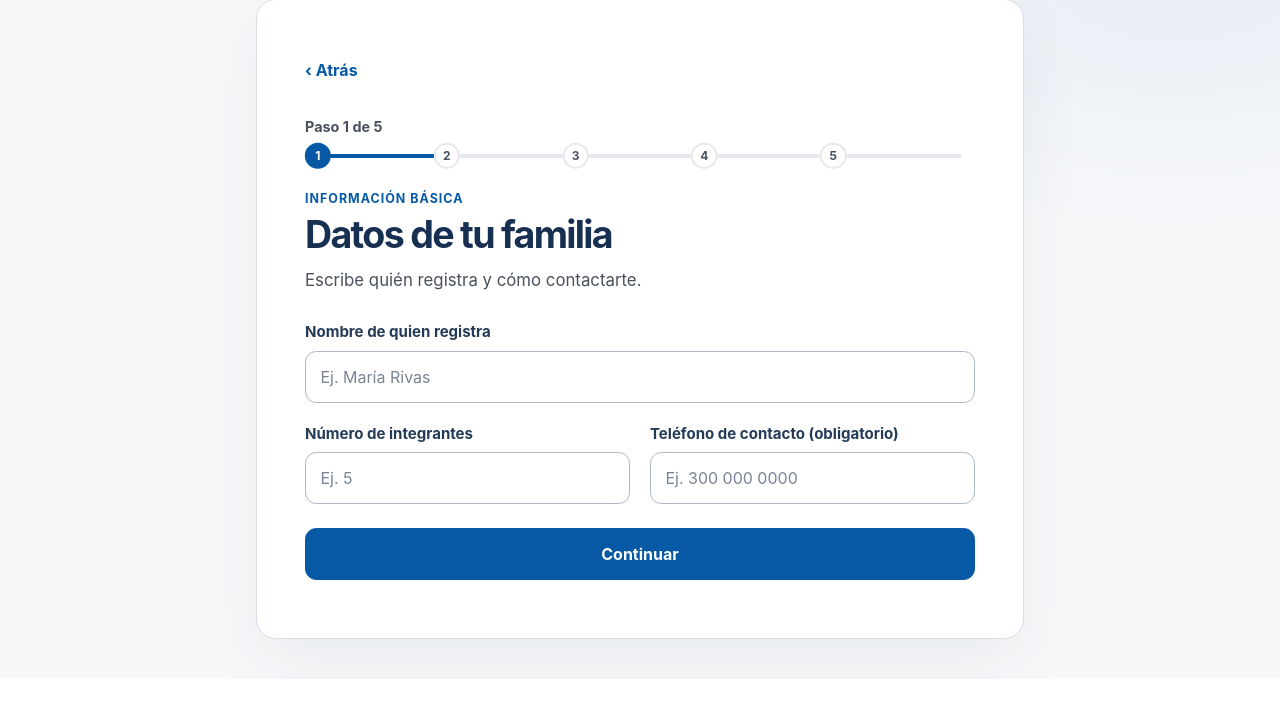
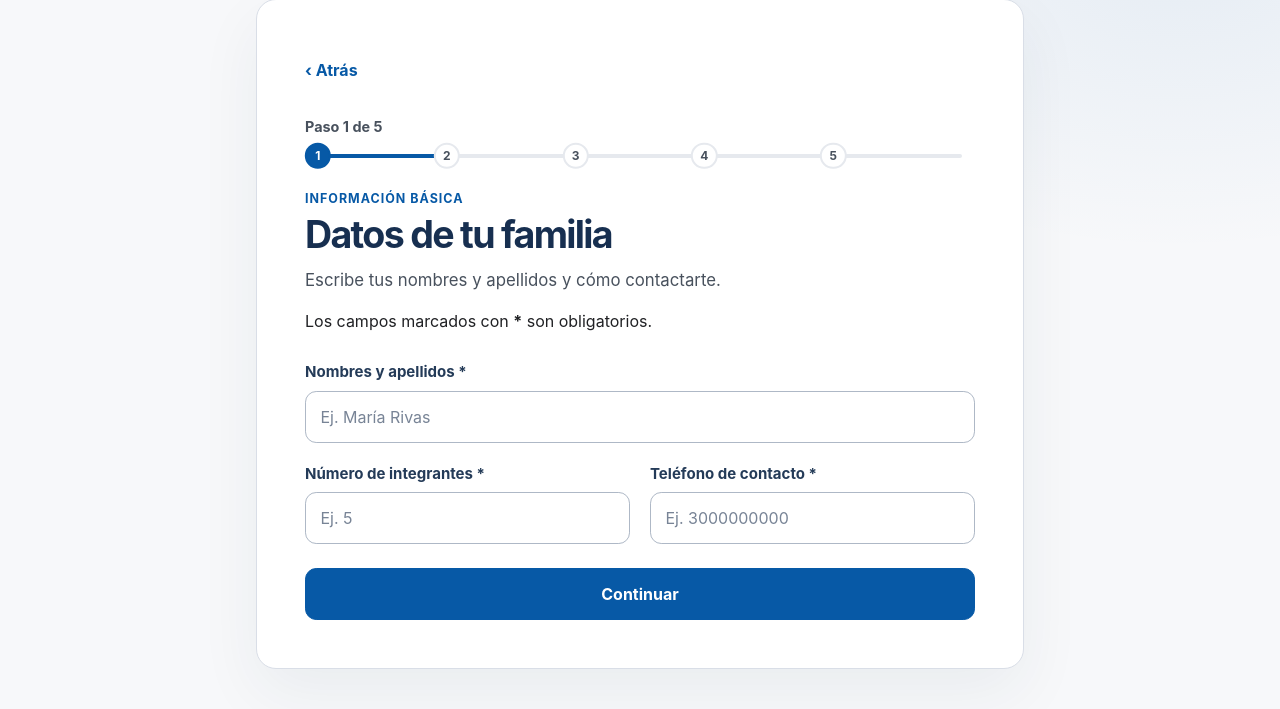
Before and after one commit to l-Zamas/SIRAB, a Spring app: template src/main/resources/templates/familia/datos-familia.html in a window 1280 px wide. Shown: the part 121-830 px from the top of the page. Before the commit the page ends 798 px from the top, so only its background shows below. Run offline with Thymeleaf, Linux system fonts and the light colour scheme; the template is opened without the code that fills it, so the values that code supplies are empty; some of the project's set-up classes (security, data sources, template engines, error pages and the like) are left out, and stand-ins take their place.

Commit message:
feat: reforzar validaciones del registro ciudadano
Co-authored-by: Copilot <223556219+Copilot@users.noreply.github.com>

```diff
--- a/src/main/java/com/sirab/registro/web/DatosFamiliaForm.java
+++ b/src/main/java/com/sirab/registro/web/DatosFamiliaForm.java
@@ -4,10 +4,11 @@ import jakarta.validation.constraints.Min;
 import jakarta.validation.constraints.NotBlank;
 import jakarta.validation.constraints.NotNull;
 import jakarta.validation.constraints.Size;
+import jakarta.validation.constraints.Pattern;
 
 public class DatosFamiliaForm {
 
-    @NotBlank(message = "Ingresa el nombre de quien registra.")
+    @NotBlank(message = "Ingresa tus nombres y apellidos.")
     @Size(max = 120, message = "El nombre no puede superar 120 caracteres.")
     private String nombreRegistrante;
 
@@ -16,7 +17,8 @@ public class DatosFamiliaForm {
     private Integer numeroIntegrantes;
 
     @NotBlank(message = "Ingresa un teléfono de contacto.")
-    @Size(max = 100, message = "El teléfono no puede superar 100 caracteres.")
+    @Pattern(regexp = "\\d{10}", message = "El teléfono debe contener exactamente 10 dígitos.")
+    @Size(max = 10, message = "El teléfono debe contener exactamente 10 dígitos.")
     private String telefonoContacto;
 
     public String getNombreRegistrante() {
--- a/src/main/java/com/sirab/registro/web/UbicacionForm.java
+++ b/src/main/java/com/sirab/registro/web/UbicacionForm.java
@@ -2,6 +2,7 @@ package com.sirab.registro.web;
 
 import jakarta.validation.constraints.NotBlank;
 import jakarta.validation.constraints.Size;
+import jakarta.validation.constraints.AssertTrue;
 
 public class UbicacionForm {
 
@@ -12,6 +13,11 @@ public class UbicacionForm {
     @NotBlank(message = "Ingresa la dirección.")
     @Size(max = 255, message = "La dirección no puede superar 255 caracteres.")
     private String direccion;
+
+    @AssertTrue(message = "Ingresa una dirección con letras y contenido significativo.")
+    public boolean isDireccionSignificativa() {
+        return direccion != null && direccion.trim().matches(".*[A-Za-zÁÉÍÓÚáéíóúÑñ].*");
+    }
 
     @Size(max = 255, message = "El punto de referencia no puede superar 255 caracteres.")
     private String direccionReferencia;
--- a/src/main/resources/templates/familia/datos-familia.html
+++ b/src/main/resources/templates/familia/datos-familia.html
@@ -14,10 +14,11 @@
     <div th:replace="~{familia/fragmentos-registro :: progreso(1)}"></div>
     <p class="registro-etiqueta">Información básica</p>
     <h1>Datos de tu familia</h1>
-    <p class="registro-introduccion">Escribe quién registra y cómo contactarte.</p>
+    <p class="registro-introduccion">Escribe tus nombres y apellidos y cómo contactarte.</p>
+    <p class="campo-obligatorio">Los campos marcados con <strong>*</strong> son obligatorios.</p>
     <form class="registro-formulario registro-datos" th:action="@{/familia/registro/datos}" th:object="${datosFamiliaForm}" method="post">
         <div class="campo">
-            <label for="nombreRegistrante">Nombre de quien registra</label>
+            <label for="nombreRegistrante">Nombres y apellidos *</label>
             <input id="nombreRegistrante" type="text" th:field="*{nombreRegistrante}" maxlength="120"
                    autocomplete="name" placeholder="Ej. María Rivas" required
                    th:attr="aria-invalid=${#fields.hasErrors('nombreRegistrante')},
@@ -26,7 +27,7 @@
                th:if="${#fields.hasErrors('nombreRegistrante')}" th:errors="*{nombreRegistrante}"></p>
         </div>
         <div class="campo">
-            <label for="numeroIntegrantes">Número de integrantes</label>
+            <label for="numeroIntegrantes">Número de integrantes *</label>
             <input id="numeroIntegrantes" type="number" th:field="*{numeroIntegrantes}" min="1"
                    placeholder="Ej. 5" required
                    th:attr="aria-invalid=${#fields.hasErrors('numeroIntegrantes')},
@@ -35,16 +36,29 @@
                th:if="${#fields.hasErrors('numeroIntegrantes')}" th:errors="*{numeroIntegrantes}"></p>
         </div>
         <div class="campo">
-            <label for="telefonoContacto">Teléfono de contacto (obligatorio)</label>
-            <input id="telefonoContacto" type="tel" th:field="*{telefonoContacto}" maxlength="100"
-                   autocomplete="tel" placeholder="Ej. 300 000 0000" required
+            <label for="telefonoContacto">Teléfono de contacto *</label>
+            <input id="telefonoContacto" type="tel" th:field="*{telefonoContacto}" maxlength="10"
+                   inputmode="numeric" pattern="[0-9]{10}" autocomplete="tel" placeholder="Ej. 3000000000" required
                    th:attr="aria-invalid=${#fields.hasErrors('telefonoContacto')},
                             aria-describedby=${#fields.hasErrors('telefonoContacto')} ? 'telefono-error' : null">
             <p class="error" id="telefono-error" role="alert"
                th:if="${#fields.hasErrors('telefonoContacto')}" th:errors="*{telefonoContacto}"></p>
+            <p class="error" id="telefono-client-error" role="alert" hidden></p>
         </div>
         <button class="registro-primario" type="submit">Continuar</button>
     </form>
 </main>
+<script>
+const telefono = document.getElementById('telefonoContacto');
+const telefonoError = document.getElementById('telefono-client-error');
+const validarTelefono = () => {
+    const valido = /^[0-9]{10}$/.test(telefono.value);
+    telefonoError.hidden = valido || telefono.value.length === 0;
+    telefonoError.textContent = valido || telefono.value.length === 0 ? '' : 'El teléfono debe contener exactamente 10 dígitos.';
+    telefono.setCustomValidity(valido || telefono.value.length === 0 ? '' : 'El teléfono debe contener exactamente 10 dígitos.');
+};
+telefono.addEventListener('input', validarTelefono);
+validarTelefono();
+</script>
 </body>
 </html>
--- a/src/main/resources/templates/familia/ubicacion.html
+++ b/src/main/resources/templates/familia/ubicacion.html
@@ -15,9 +15,10 @@
     <p class="registro-etiqueta">Ubicación</p>
     <h1>¿Dónde están?</h1>
     <p class="registro-introduccion">Así sabremos a dónde llegar con la ayuda.</p>
+    <p class="campo-obligatorio">Los campos marcados con <strong>*</strong> son obligatorios.</p>
     <form class="registro-formulario registro-ubicacion" th:action="@{/familia/registro/ubicacion}" th:object="${ubicacionForm}" method="post">
         <div class="campo">
-            <label for="barrio">Barrio (obligatorio)</label>
+            <label for="barrio">Barrio *</label>
             <input id="barrio" type="text" th:field="*{barrio}" maxlength="120" autocomplete="address-level3"
                    placeholder="Ej. Bellavista" required
                    th:attr="aria-invalid=${#fields.hasErrors('barrio')},
@@ -26,7 +27,7 @@
                th:if="${#fields.hasErrors('barrio')}" th:errors="*{barrio}"></p>
         </div>
         <div class="campo">
-            <label for="direccion">Dirección (obligatoria)</label>
+            <label for="direccion">Dirección *</label>
             <input id="direccion" type="text" th:field="*{direccion}" maxlength="255"
                    autocomplete="street-address" placeholder="Ej. Calle 10 # 5-20" required
                    th:attr="aria-invalid=${#fields.hasErrors('direccion')},
```
Also changed, not shown: 1 other file.
